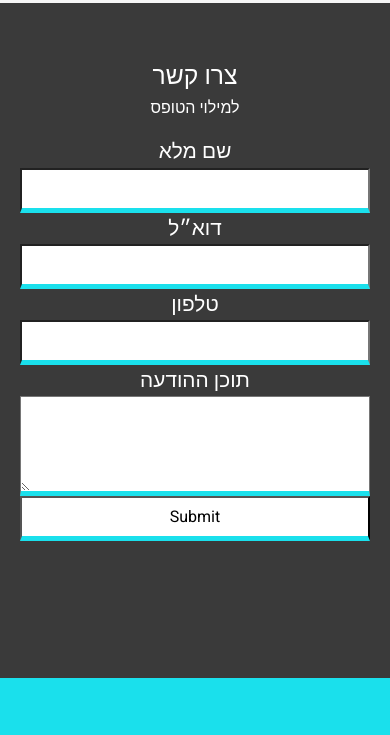
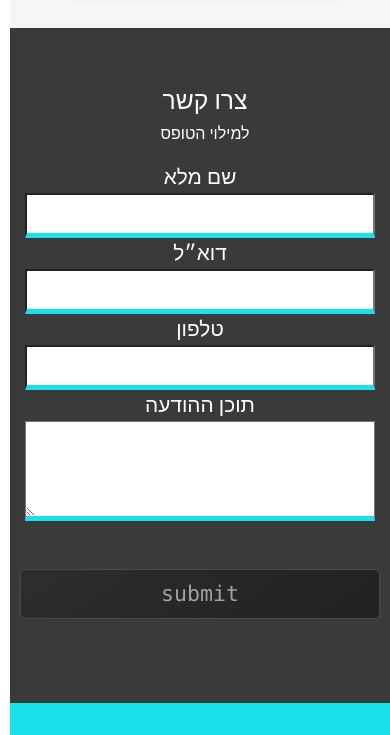
Before and after one commit to jim-kh/project, a plain HTML site: page index.html in a window 390 px wide. Shown: the part 4660-5395 px from the top of the page. Drawn offline with nearby package versions, Linux system fonts and the light colour scheme.

Commit message:
new update

```diff
--- a/index.html
+++ b/index.html
@@ -170,7 +170,7 @@
                 <input type="tel" required>
                 <label for="textarea">תוכן ההודעה</label>
                 <textarea name="textarea" id="button" cols="30" rows="10"></textarea>
-                <input type="submit">
+                <button type="submit" class="button-a  my-5 fs-4" id="contact-button">submit</button>
             </form>
         </div>
         <div class="image-box">
--- a/layouts/_contacts.scss
+++ b/layouts/_contacts.scss
@@ -19,6 +19,8 @@
 }
 
 form {
+    width: 25rem;
+    margin: 0 auto;
     display: flex;
     align-items: center;
     justify-content: center;
@@ -70,6 +72,10 @@ p {
 
 }
 
+#contact-button {
+    width: 100%;
+}
+
 @media (max-width:776px) {
     .form-box {
         width: 100vw;
@@ -83,6 +89,12 @@ p {
 
         & form {
             padding: 0;
+
+            & #contact-button {
+                width: 90%;
+            }
+
+
         }
     }
 
@@ -92,4 +104,5 @@ p {
     }
 
 
+
 }
--- a/layouts/_main_section.scss
+++ b/layouts/_main_section.scss
@@ -1,4 +1,5 @@
 #main-section {
+    width: 100%;
     background-image: $gradient;
     height: 50vh;
     text-align: center;
--- a/layouts/_mySkills.scss
+++ b/layouts/_mySkills.scss
@@ -1,4 +1,5 @@
 #our-power-container {
+    width: 100%;
     position: relative;
     background-color: $white;
     width: $vpWidth;
@@ -7,6 +8,6 @@
     box-shadow: $box-shadow;
 
     & img {
-        height: 5vh;
+        height: 8vh;
     }
 }
```
Also changed, not shown: pages/moveForward.html (+11 -8 lines), main.css, pages/pages.css, 2 other files.
